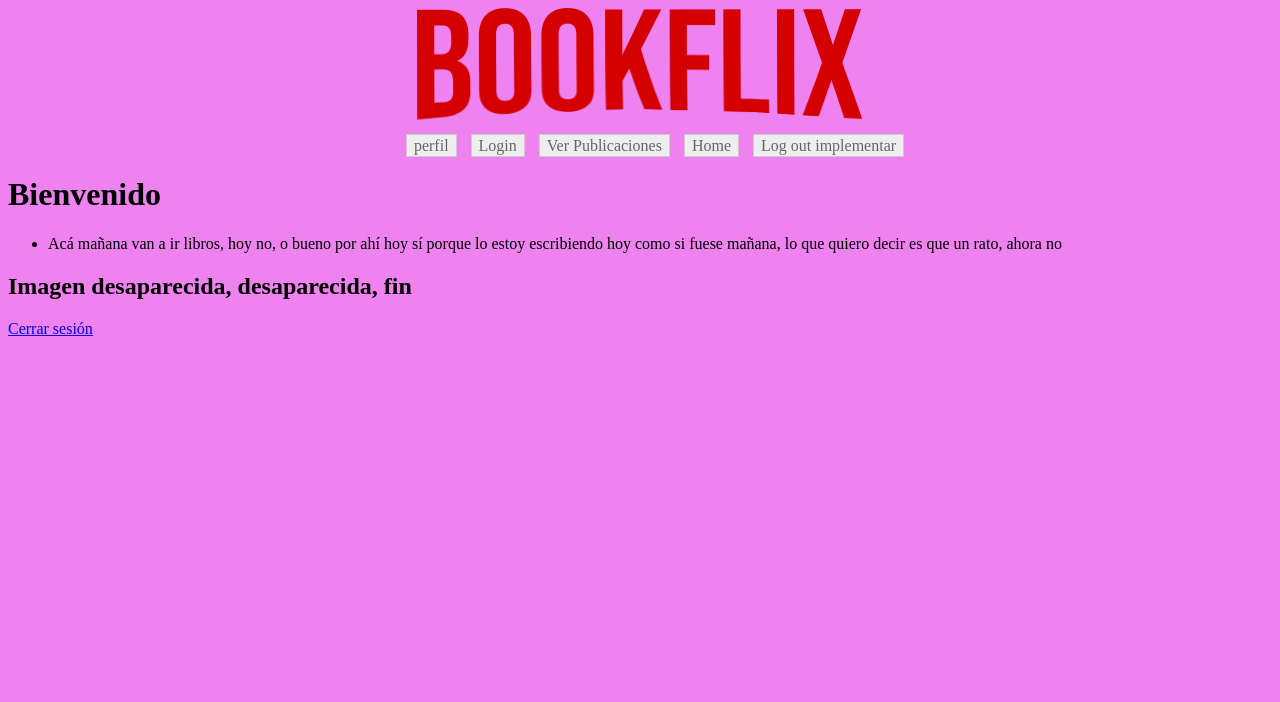
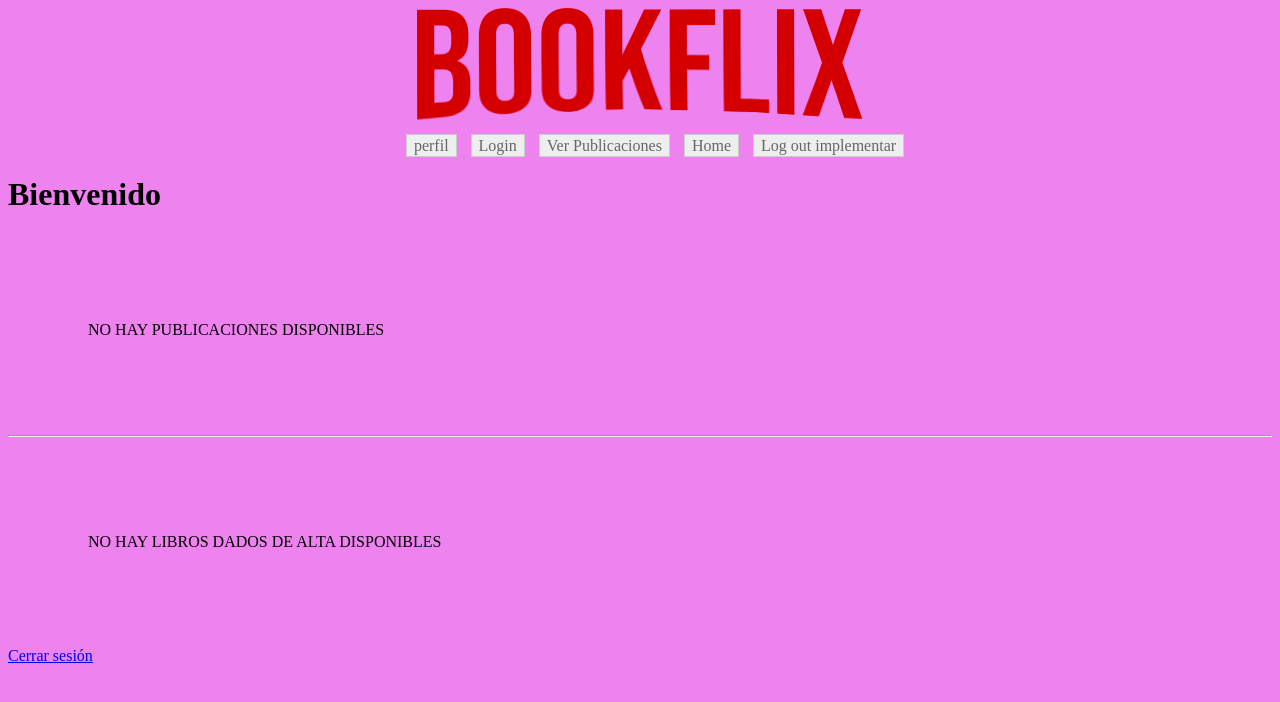
Before and after one commit to JulianMarsal/nuevoBookflix, a Django app: page / in a window 1280 px wide. Shown: the top 702 px of the page. Run offline with Django 3.2, Linux system fonts and the light colour scheme.

Commit message:
Update welcome.html

```diff
--- a/bookflix/templates/bookflix/welcome.html
+++ b/bookflix/templates/bookflix/welcome.html
@@ -1,4 +1,37 @@
+{% load static %}
 <html>
+    <style>
+        #publicaciones{
+            margin: 10;
+            border: 10px;
+            padding:70px;
+            list-style: none;
+            text-transform: uppercase;
+        }
+        #publicaciones li{
+            display: inline;
+            margin-left: 15%;
+            border: 10px;
+        }
+        #libros{
+            margin: 10 10 10 10;
+            border: 10px 10px 10px 10px;
+            padding:70px;
+            list-style: none;
+            text-transform: uppercase;
+        }
+        #libros li{
+            display: inline;
+            margin: 10px 10px 10px 10px;
+            border: 10px 10px 10px 10px ;
+        }
+        #libros div p{
+            display: inline;
+            margin-left: 1%;
+            border: 10px;
+        }
+
+    </style>
 <body>
 
 
@@ -9,13 +42,41 @@
 <h1 style="color: black;">
     Bienvenido <b>{{request.user.username}}</b>
 </h1>
-<ul>
-    <li>Acá mañana van a ir libros, hoy no, o bueno por ahí hoy sí porque lo estoy escribiendo hoy como si fuese mañana, lo que quiero decir es que un rato, ahora no</li>
+<ul id="publicaciones">
+
+    {% if publicaciones %}
+    {% for publicacion in publicaciones %}
+    <li> <a href="/publicacion/{{publicacion.title}}">{{publicacion.title}}</a> </li>
+    {% endfor %}
+    {% else %}
+    <p>No hay publicaciones disponibles</p>
+    {% endif %}
+
 </ul>
-<h2>Imagen desaparecida, desaparecida, fin</h2>
+ <hr>
+ <ul id="libros">
+
+    {% if libros %}
+    {% for libro in libros %}
+       <li>
+            <div>
+                <a href="/libro/{{libro.author}}">{{libro.title}}</a>
+                <p>Autor: {{libro.author}}</p>
+                <img src="C:/Users/Julian/Desktop/ProyectosDjango/nuevoBookflix-devs/bookflix/static/portadas_libros/B40869D0994B16D1B1175EF8C12AB069_UBZZUW9.PNG" alt="Portada">
+                <img height="10%" src="{% static 'b40869d0994b16d1b1175ef8c12ab069_oSF1j8x.png' %}" alt="fondo" >
+                <p>La url de la imagen es: {{libro.image}} </p>
+            </div>
+        </li>
+    {% endfor %}
+    {% else %}
+    <p>No hay libros dados de alta disponibles</p>
+    {% endif %}
+
+</ul>
 
 
-<a href="/login">Cerrar sesión</a>
+
+<a href="/logout">Cerrar sesión</a>
 </body>
 
 </html>
```
